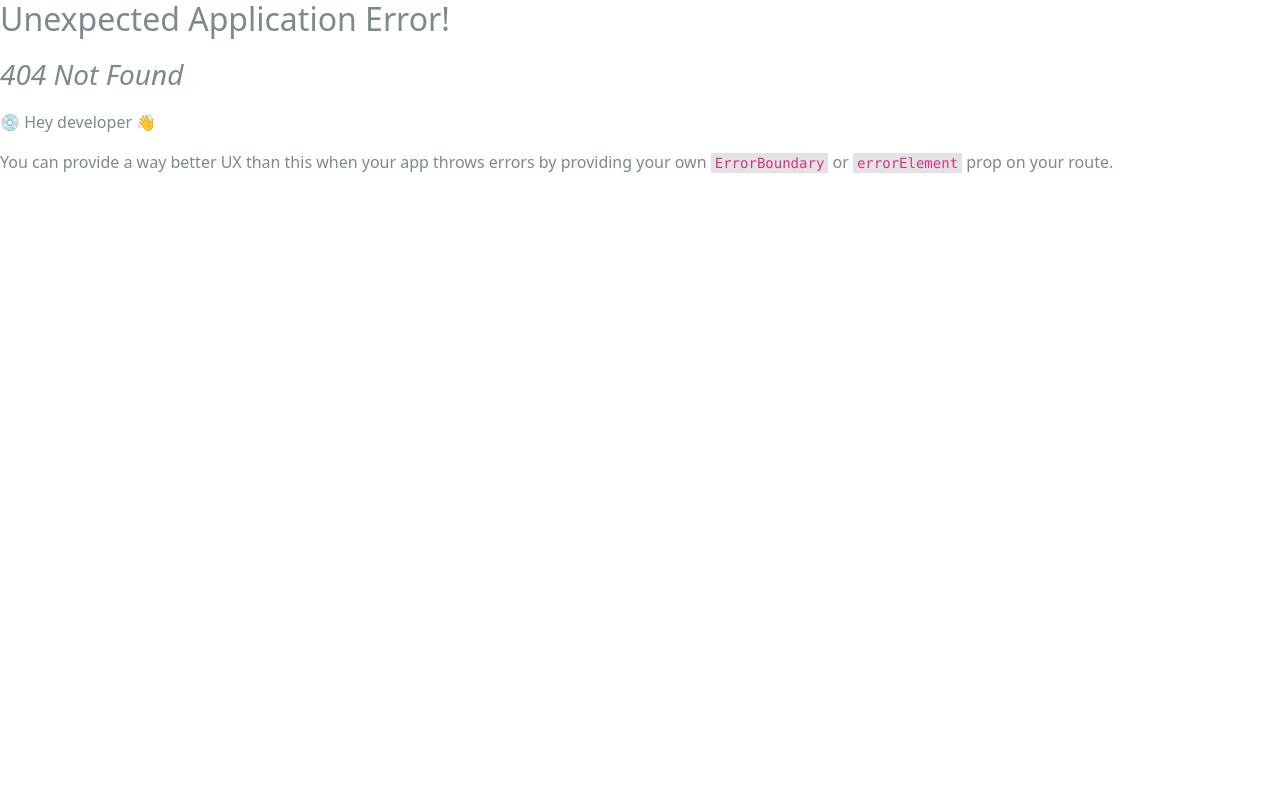
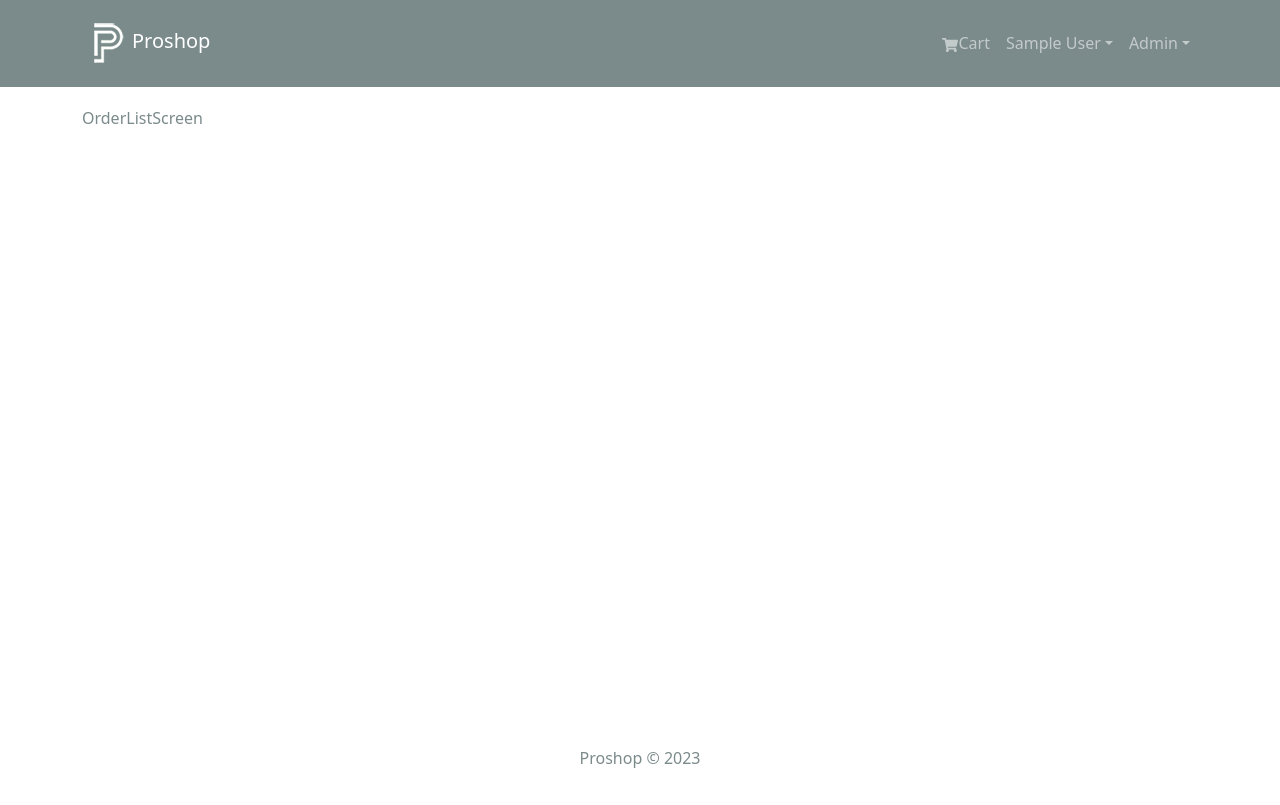
Before and after one commit to haneeshraj/mern-ecommerce-v2, a React (Create React App) app in the folder frontend/: page /admin/orderlist in a window 1280 px wide. Before the commit this address had no page. Built offline with nearby package versions, Linux system fonts and the light colour scheme; sample sign-in values are in the browser's storage.

Commit message:
Admin Route Component

```diff
--- a/frontend/src/components/AdminRoute.jsx
+++ b/frontend/src/components/AdminRoute.jsx
@@ -1,7 +1,7 @@
 import { Navigate, Outlet } from 'react-router-dom';
 import { useSelector } from 'react-redux';
 
-const PrivateRoute = () => {
+const AdminRoute = () => {
   const { userInfo } = useSelector((state) => state.auth);
   return userInfo && userInfo.isAdmin ? (
     <Outlet />
@@ -9,4 +9,4 @@
     <Navigate to="/login" replace />
   );
 };
-export default PrivateRoute;
+export default AdminRoute;
--- a/frontend/src/components/Header.jsx
+++ b/frontend/src/components/Header.jsx
@@ -1,11 +1,11 @@
-import { useNavigate } from "react-router-dom";
-import { Navbar, Nav, Container, Badge, NavDropdown } from "react-bootstrap";
-import { FaShoppingCart, FaUser } from "react-icons/fa";
-import { LinkContainer } from "react-router-bootstrap";
-import { useSelector, useDispatch } from "react-redux";
-import { useLogoutMutation } from "../slices/usersApiSlice";
-import { logout } from "../slices/authSlice";
-import logo from "../assets/logo.png";
+import { useNavigate } from 'react-router-dom';
+import { Navbar, Nav, Container, Badge, NavDropdown } from 'react-bootstrap';
+import { FaShoppingCart, FaUser } from 'react-icons/fa';
+import { LinkContainer } from 'react-router-bootstrap';
+import { useSelector, useDispatch } from 'react-redux';
+import { useLogoutMutation } from '../slices/usersApiSlice';
+import { logout } from '../slices/authSlice';
+import logo from '../assets/logo.png';
 
 const Header = () => {
   const { cartItems } = useSelector((state) => state.cart); // cart is whatever you mentioned in store
@@ -20,7 +20,7 @@
     try {
       await logoutApiCal().unwrap(); // removing the cookie in server
       dispatch(logout()); // removing the localstorage in client
-      navigate("/login");
+      navigate('/login');
     } catch (error) {
       console.log(error);
     }
@@ -44,7 +44,7 @@
                   <FaShoppingCart />
                   Cart
                   {cartItems.length > 0 && (
-                    <Badge pill style={{ marginLeft: "5px" }} bg="success">
+                    <Badge pill style={{ marginLeft: '5px' }} bg="success">
                       {cartItems.reduce(
                         (acc, c) => Number(acc) + Number(c.qty),
                         0
@@ -70,6 +70,21 @@
                   </Nav.Link>
                 </LinkContainer>
               )}
+              {userInfo && userInfo.isAdmin && (
+                <NavDropdown title="Admin" id="adminmenu">
+                  <LinkContainer to="/admin/userlist">
+                    <NavDropdown.Item>Users</NavDropdown.Item>
+                  </LinkContainer>
+
+                  <LinkContainer to="/admin/productlist">
+                    <NavDropdown.Item>Products</NavDropdown.Item>
+                  </LinkContainer>
+
+                  <LinkContainer to="/admin/orderlist">
+                    <NavDropdown.Item>Orders</NavDropdown.Item>
+                  </LinkContainer>
+                </NavDropdown>
+              )}
             </Nav>
           </Navbar.Collapse>
         </Container>
--- a/frontend/src/index.js
+++ b/frontend/src/index.js
@@ -25,6 +25,8 @@
 import PlaceOrderScreen from './screens/PlaceOrderScreen';
 import OrderScreen from './screens/OrderScreen';
 import ProfileScreen from './screens/ProfileScreen';
+import AdminRoute from './components/AdminRoute';
+import OrderListScreen from './screens/admin/OrderListScreen';
 
 const router = createBrowserRouter(
   createRoutesFromElements(
@@ -41,6 +43,9 @@
         <Route path="/placeorder" element={<PlaceOrderScreen />} />
         <Route path="/order/:id" element={<OrderScreen />} />
         <Route path="/profile" element={<ProfileScreen />} />
+      </Route>
+      <Route path="" element={<AdminRoute />}>
+        <Route path="/admin/orderlist" element={<OrderListScreen />} />
       </Route>
     </Route>
   )
--- a/frontend/src/screens/ProfileScreen.jsx
+++ b/frontend/src/screens/ProfileScreen.jsx
@@ -21,10 +21,8 @@
 
   const dispatch = useDispatch();
 
-  const [
-    updateProfile,
-    { isLoading: loadingUpdateProfile, error: errorUpdateProfile },
-  ] = useProfileMutation();
+  const [updateProfile, { isLoading: loadingUpdateProfile }] =
+    useProfileMutation();
 
   const { userInfo } = useSelector((state) => state.auth);
 
--- /dev/null
+++ b/frontend/src/screens/admin/OrderListScreen.jsx
@@ -0,0 +1,7 @@
+import React from 'react';
+
+const OrderListScreen = () => {
+  return <div>OrderListScreen</div>;
+};
+
+export default OrderListScreen;
```
